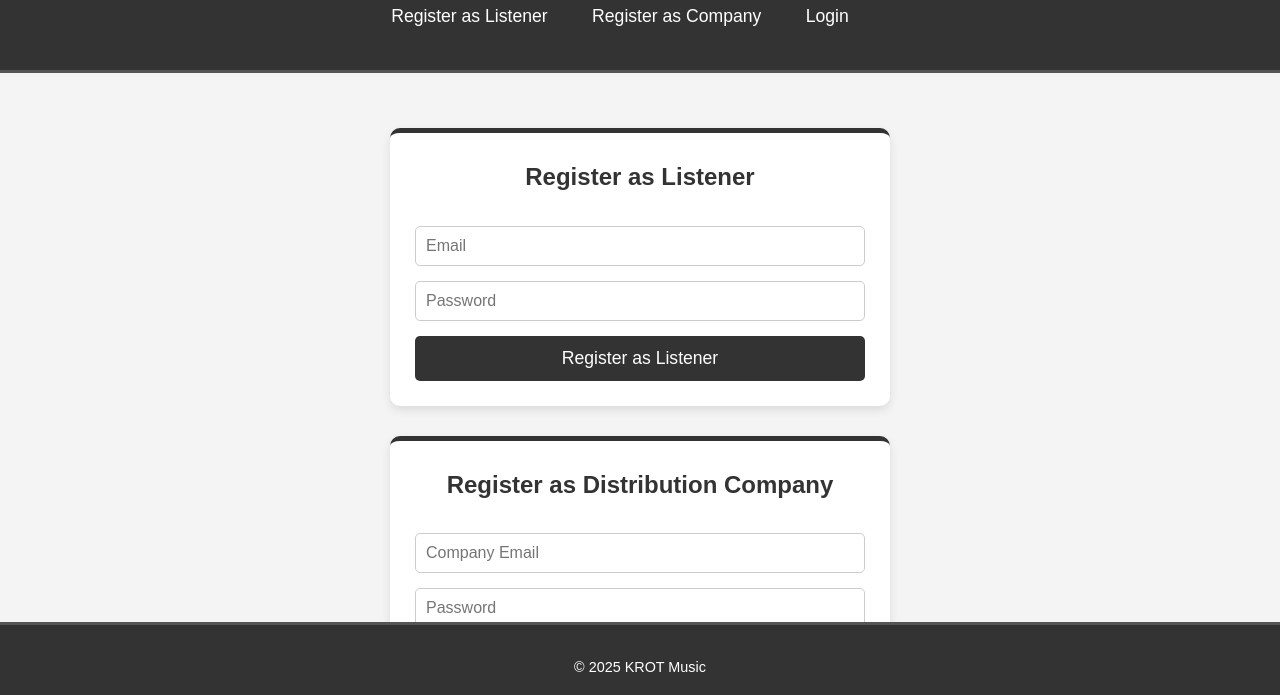
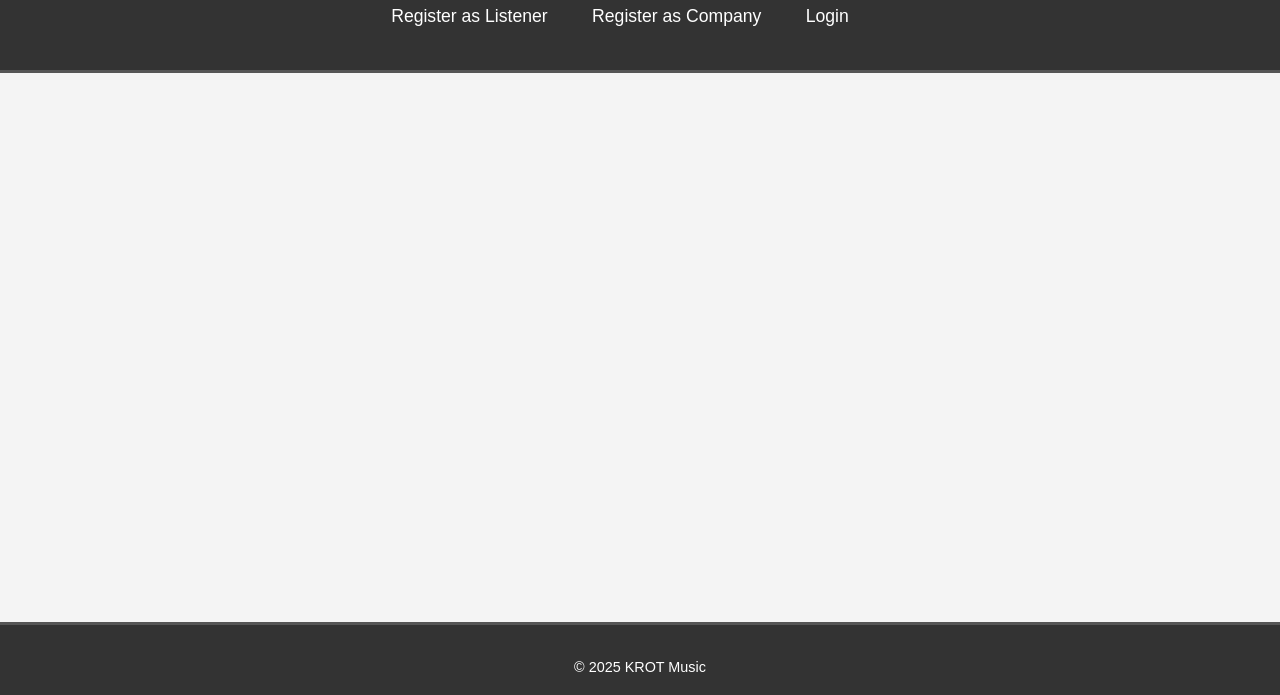
Before and after one commit to KhushDevelsoper/Krot, a plain HTML site: page index.html in a window 1280 px wide. Shown: the part 89-784 px from the top of the page. Drawn offline with nearby package versions, Linux system fonts and the light colour scheme.

Commit message:
Update style.css

```diff
--- a/style.css
+++ b/style.css
@@ -1,8 +1,8 @@
 /* style.css */
 
-main > section {
-    display: block !important; /* Force all main sections to be visible */
-}
+/*main > section {
+    display: block !important;
+}*/
 
 body {
     font-family: Arial, sans-serif;
```
